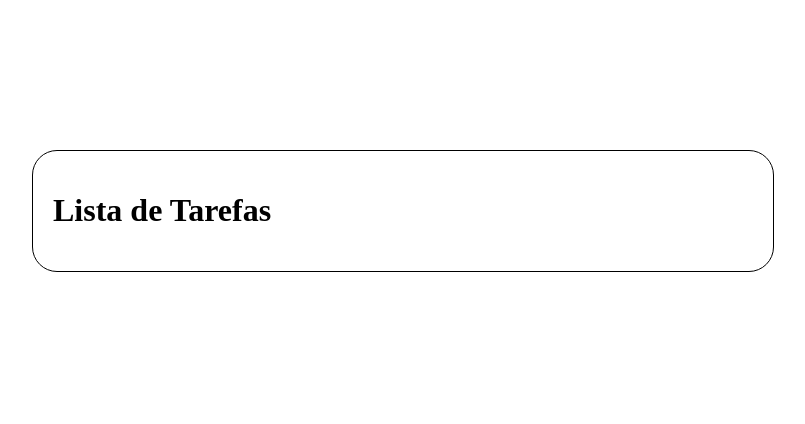
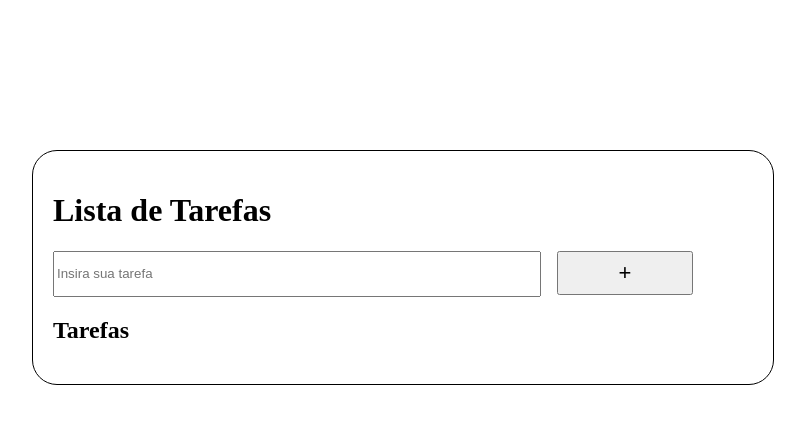
Before and after one commit to juhxalmeida/lista-tarefas-2B, a plain HTML site: page index.html in a window 1280 px wide. Shown: the whole page, without its empty margins (237-1042 px from the left). Drawn offline with Linux system fonts and the light colour scheme.

Commit message:
iniciamos o javascript

```diff
--- /dev/null
+++ b/app.js
@@ -0,0 +1,8 @@
+const input = document.getElementById('input')
+const button = document.getElementById('button')
+const display = document.getElementById('display')
+
+function inserirTarefa(){
+    display.innerHTML = input.value
+}
+button.addEventListener("click", inserirTarefa)
--- a/index.html
+++ b/index.html
@@ -9,6 +9,13 @@
 <body>
     <div class="container">
         <h1>Lista de Tarefas</h1>
+        <div class="inserir-tarefa">
+            <input type="text" id="input" placeholder="Insira sua tarefa">
+            <button id="button">+</button>
     </div>
+    <h2>Tarefas</h2>
+    <div id="display"></div>
+    </div>
+    <script src="app.js"></script>
 </body>
 </html>
--- a/style.css
+++ b/style.css
@@ -6,3 +6,20 @@
     padding: 20px;
     border-radius: 25px;
 }
+
+.inserir-tarefa{
+    display: flex;
+    width: 640px;
+    gap: 16px;
+}
+
+.inserir-tarefa input{
+    flex: 4;
+    height: 40px;
+}
+
+.inserir-tarefa button{
+    flex: 1;
+    height: 44px;
+    font-size: 22px;
+}
```
